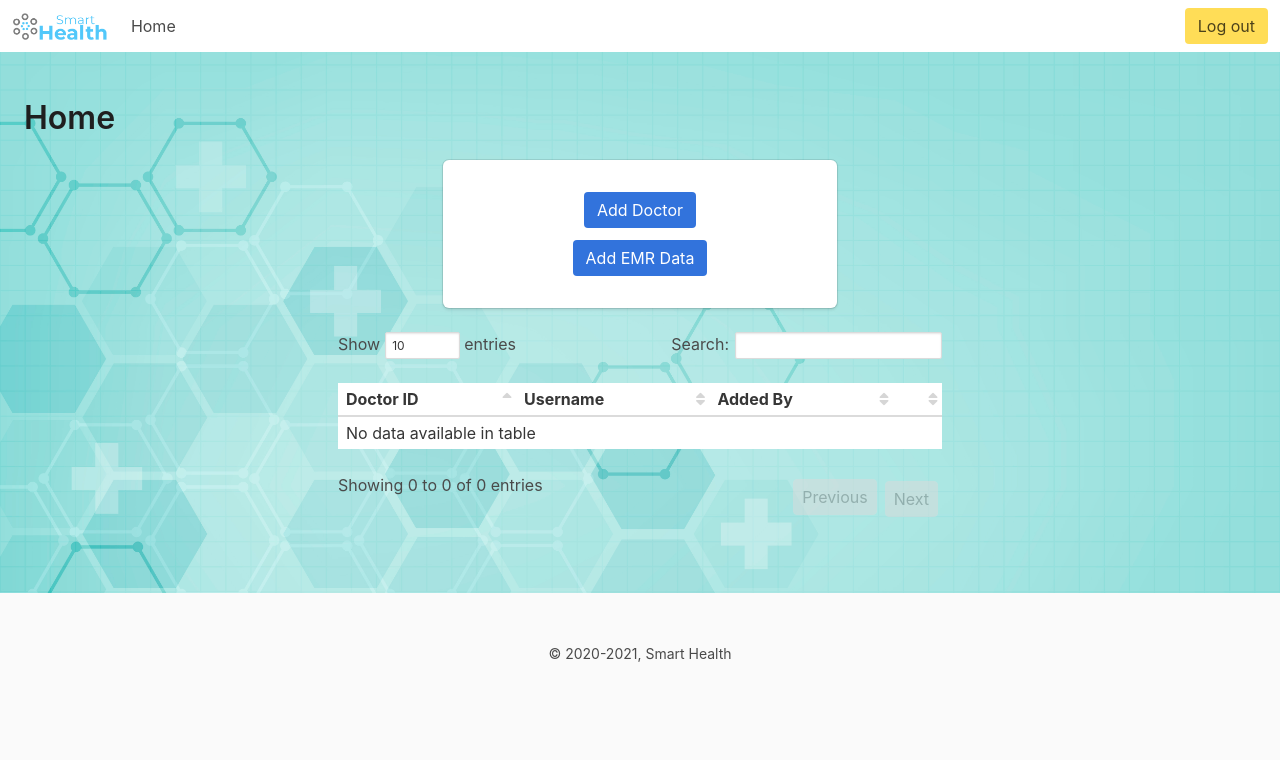
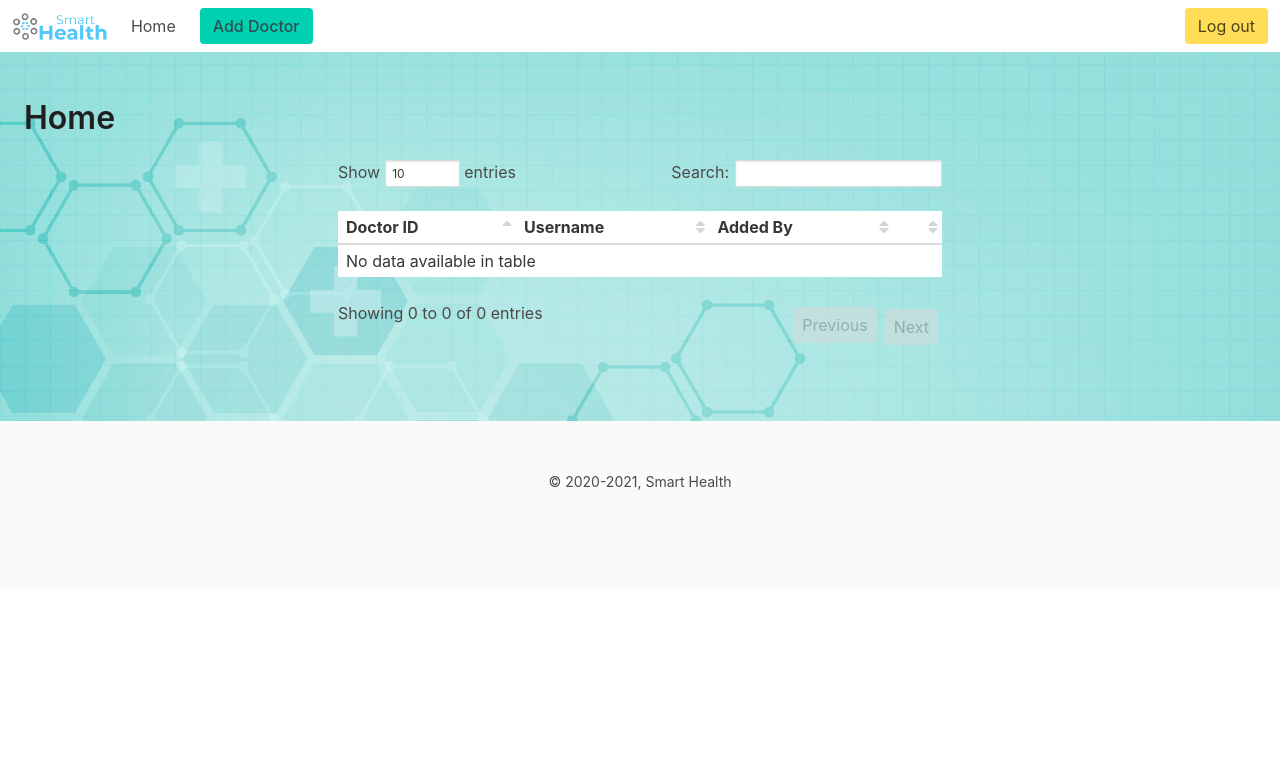
Before and after one commit to SmartHealth-ituse2020/SH-web, a Flask app: page /admin/dashboard in a window 1280 px wide. Shown: the top 760 px of the page. Run offline with Flask 2, Linux system fonts and the light colour scheme; the visitor is signed in with stand-in values (Sample User, id 1); data that the repository does not hold is empty; some libraries are stand-ins or nearby versions.

Commit message:
Admin dashboard "Add Doctor button moved to navbar"

```diff
--- a/smarthealth_web/templates/admin/admin_dashboard.html
+++ b/smarthealth_web/templates/admin/admin_dashboard.html
@@ -3,22 +3,6 @@
 {% block content %}
 <h1 class="title">Home</h1>
 
-<div class="columns is-centered is-mobile">
-    <div class="column is-one-third">
-        <div class="box">
-            <div class="block" style="margin-bottom: 1.5rem; margin-top: 1.5rem">
-                <div class="columns is-centered is-mobile">
-                    <a class="button is-link" href="{{ url_for('admin.add_doctor') }}">Add Doctor</a>
-                </div>
-            </div>
-            <div class="block" style="margin-bottom: 1.5rem">
-                <div class="columns is-centered is-mobile">
-                    <a class="button is-link" href="{# url_for('admin.add_data') #}#">Add EMR Data</a>
-                </div>
-            </div>
-        </div>
-    </div>
-</div>
 <div class="columns is-centered is-mobile">
     <div class="column is-half">
         <table class="table is-narrow is-striped is-hoverable" width="100%">
--- a/smarthealth_web/templates/admin/admin_layout.html
+++ b/smarthealth_web/templates/admin/admin_layout.html
@@ -25,6 +25,13 @@
           <a class="navbar-item" href="{{ url_for('admin.home_page') }}">
             Home
           </a>
+          <div class="navbar-item">
+            <div class="buttons">
+              <a class="button is-primary" href="{{ url_for('admin.add_doctor') }}">
+                Add Doctor
+              </a>
+            </div>
+          </div>
         </div>
         <div class="navbar-end">
           <div class="navbar-item">
```
